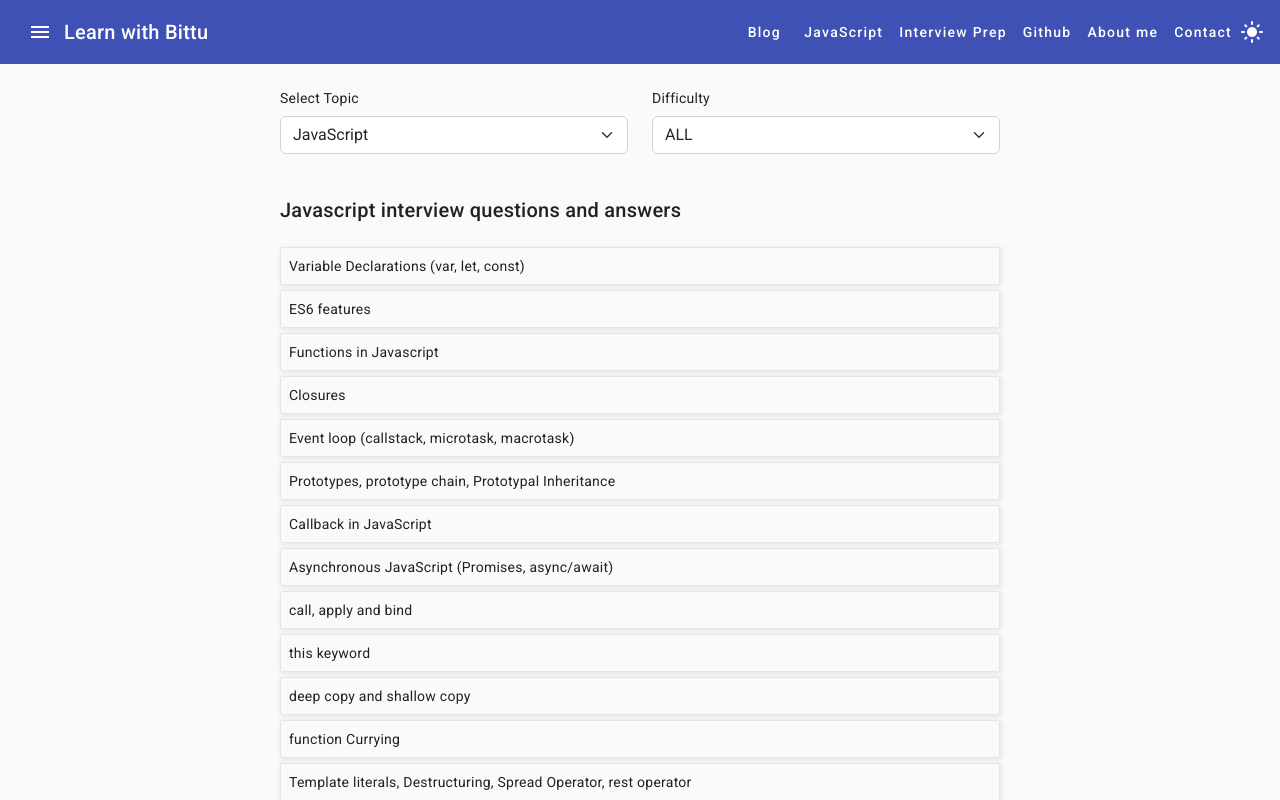
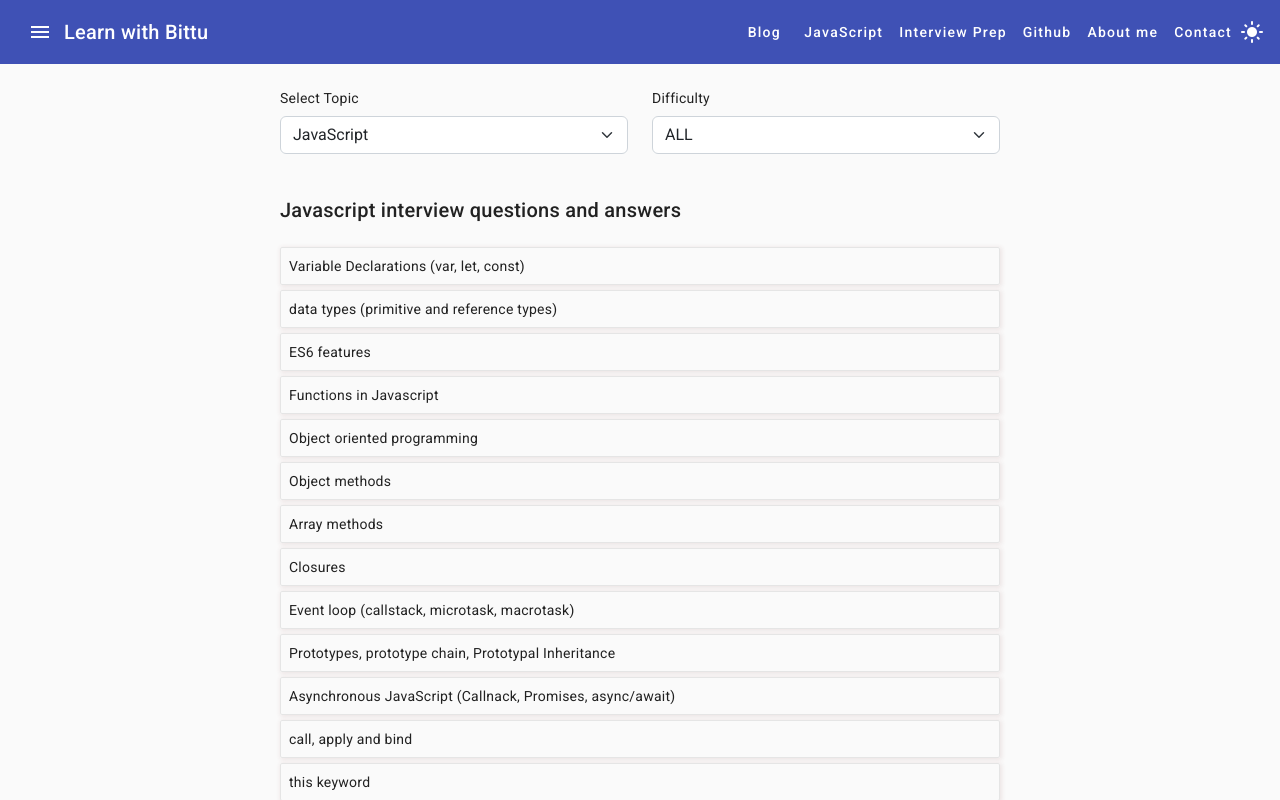
Before and after one commit to bittu1040/Learn-with-Bittu, an Angular app: page /learn/overview in a window 1280 px wide. Built offline with nearby package versions, Linux system fonts and the light colour scheme.

Commit message:
Added topics in JS

```diff
--- a/src/app/module/learn/javascript-interview-questions/javascript-interview-questions.component.html
+++ b/src/app/module/learn/javascript-interview-questions/javascript-interview-questions.component.html
@@ -4,8 +4,6 @@
       <div class="card-body">
         <h2 class="card-title">{{ title }}</h2>
         <ul class="list-group list-group-flush">
-
-
           <li class="list-group-item list-group-item-action" role="button" class="topic-name"
             (click)="showDetails('Variable Declarations (var, let, const)')">
             Variable Declarations (var, let, const)
@@ -18,6 +16,16 @@
             </ul>
           </div>
 
+          <li class="list-group-item list-group-item-action" role="button" class="topic-name"
+          (click)="showDetails('data types')">
+          data types (primitive and reference types)
+        </li>
+        <div *ngIf="selectedTopic === 'data types'">
+          <ul>
+            <li>primitive types</li>
+            <li>reference type</li>
+          </ul>
+        </div>
 
           <li class="list-group-item list-group-item-action" role="button" class="topic-name"
             (click)="showDetails('ES6')">
@@ -29,7 +37,7 @@
               <li>Destructuring</li>
               <li>rest/spread operator</li>
               <li>template literals</li>
-            <li>shortCircuiting</li>
+              <li>Let and const</li>
               <li>Optional Chaining</li>
             </ul>
           </div>
@@ -47,6 +55,67 @@
             </ul>
           </div>
 
+          <li class="list-group-item list-group-item-action" role="button" class="topic-name"
+            (click)="showDetails('Object oriented programming')">
+            Object oriented programming
+          </li>
+          <div *ngIf="selectedTopic === 'Object oriented programming'">
+            <ul>
+              <li>Object-oriented programming(OOP)
+                <ul>
+                  <li>Inheritance</li>
+                  <li>Encaptulation</li>
+                  <li>Polymorphism</li>
+                  <li>Abstraction</li>
+                </ul>
+              </li>
+            </ul>
+          </div>
+
+          <li class="list-group-item list-group-item-action" role="button" class="topic-name"
+            (click)="showDetails('Object methods')">
+            Object methods
+          </li>
+          <div *ngIf="selectedTopic === 'Object methods'">
+            <ul>
+              <li>Object methods
+                <ul>
+                  <li>Object.keys()</li>
+                  <li>Object.values()</li>
+                  <li>Object.entries()</li>
+                  <li>Object.assign()</li>
+                  <li>Object.freeze()</li>
+                  <li>Object.seal()</li>
+                  <li>Object.create()</li>
+                  <li>Object.hasOwnProperty()</li>
+                </ul>
+              </li>
+            </ul>
+          </div>
+
+          <li class="list-group-item list-group-item-action" role="button" class="topic-name"
+          (click)="showDetails('Array methods')">
+          Array methods
+        </li>
+        <div *ngIf="selectedTopic === 'Array methods'">
+          <ul>
+            <li>Array methods
+              <ul>
+                <li>Array.map()</li>
+                <li>Array.filter()</li>
+                <li>Array.reduce()</li>
+                <li>Array.sort()</li>
+                <li>Array.forEach()</li>
+                <li>Array.find()</li>
+                <li>Array.findIndex()</li>
+                <li>Array.includes()</li>
+                <li>Array.some()</li>
+                <li>Array.every()</li>
+                <li>Array.flat()</li>
+              </ul>
+            </li>
+          </ul>
+        </div>
 
           <li class="list-group-item list-group-item-action" role="button" class="topic-name"
             (click)="showDetails('Closures')">
@@ -55,14 +124,19 @@
           <div *ngIf="selectedTopic === 'Closures'">
             <ul>
               <li>What is closure</li>
+              <li>Understanding lexical scope</li>
               <li>practical usecase of closure</li>
-                <li>closure in function</li>
+              <li>Advantages of closure <ul>
+                  <li>Currying</li>
+                  <li>Data Hiding/ Encapsulation</li>
+                </ul>
+              </li>
+
             </ul>
           </div>
 
-
-            <li class="list-group-item list-group-item-action" role="button" class="topic-name"
-              (click)="showDetails('Event loop (callstack, microtask, macrotask)')">
+          <li class="list-group-item list-group-item-action" role="button" class="topic-name" (click)="
+              showDetails('Event loop (callstack, microtask, macrotask)') ">
             Event loop (callstack, microtask, macrotask)
           </li>
           <div *ngIf="selectedTopic === 'Event loop (callstack, microtask, macrotask)'">
@@ -72,12 +146,11 @@
             </ul>
           </div>
 
-
-            <li class="list-group-item list-group-item-action" role="button" class="topic-name"
-              (click)="showDetails('Prototypes, prototype chain, Prototypal Inheritance')">
+          <li class="list-group-item list-group-item-action" role="button" class="topic-name" (click)="
+              showDetails('Prototypes, prototype chain, Prototypal Inheritance') ">
             Prototypes, prototype chain, Prototypal Inheritance
           </li>
-            <div *ngIf="selectedTopic === 'Prototypes, prototype chain, Prototypal Inheritance'">
+          <div *ngIf="selectedTopic ==='Prototypes, prototype chain, Prototypal Inheritance'">
             <ul>
               <li>What is prototype</li>
               <li>difference between __proto__ and prototype</li>
@@ -90,32 +163,19 @@
             </ul>
           </div>
 
-
-            <li class="list-group-item list-group-item-action" role="button" class="topic-name"
-              (click)="showDetails('Callback in JavaScript')">
-              Callback in JavaScript
+          <li class="list-group-item list-group-item-action" role="button" class="topic-name" (click)="
+              showDetails('Asynchronous JavaScript (Promises, async/await)')
+            ">
+            Asynchronous JavaScript (Callnack, Promises, async/await)
           </li>
-            <div *ngIf="selectedTopic === 'Callback in JavaScript'">
+          <div *ngIf="selectedTopic ==='Asynchronous JavaScript (Promises, async/await)'">
             <ul>
-                <li>what is callback in javascript</li>
-                <li>callback hell</li>
-                <li>how to get rid of it</li>
-              </ul>
-            </div>
-
-
-            <li class="list-group-item list-group-item-action" role="button" class="topic-name"
-              (click)="showDetails('Asynchronous JavaScript (Promises, async/await)')">
-              Asynchronous JavaScript (Promises, async/await)
-            </li>
-            <div *ngIf="selectedTopic === 'Asynchronous JavaScript (Promises, async/await)'">
-              <ul>
+              <li>What is callback in JavaScript</li>
               <li>what is promise and explain with example</li>
               <li>what is async-await and explain with example</li>
               <li>all method of promise (race, all )</li>
             </ul>
           </div>
-
 
           <li class="list-group-item list-group-item-action" role="button" class="topic-name"
             (click)="showDetails('call, apply and bind')">
@@ -160,14 +220,6 @@
             </ul>
           </div>
 
-            <li class="list-group-item list-group-item-action" role="button" class="topic-name"
-              (click)="showDetails('Template literals, Destructuring, Spread Operator, rest operator')">
-              Template literals, Destructuring, Spread Operator, rest operator
-            </li>
-            <div *ngIf="selectedTopic === 'Template literals, Destructuring, Spread Operator, rest operator'">
-              Template literals description: Custom description for Template literals, Destructuring, Spread Operator,
-              rest operator.
-            </div>
         </ul>
       </div>
     </div>
```
Lines whose indentation alone changed are shown as unchanged.
